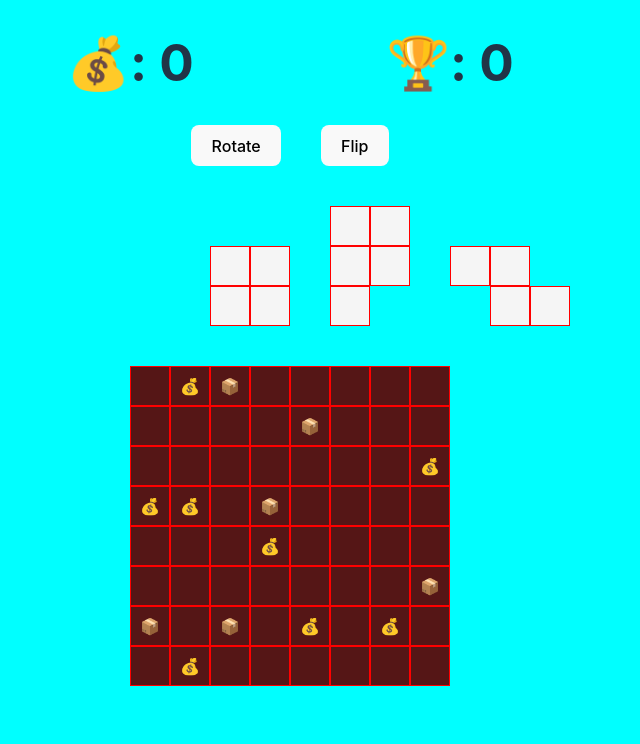
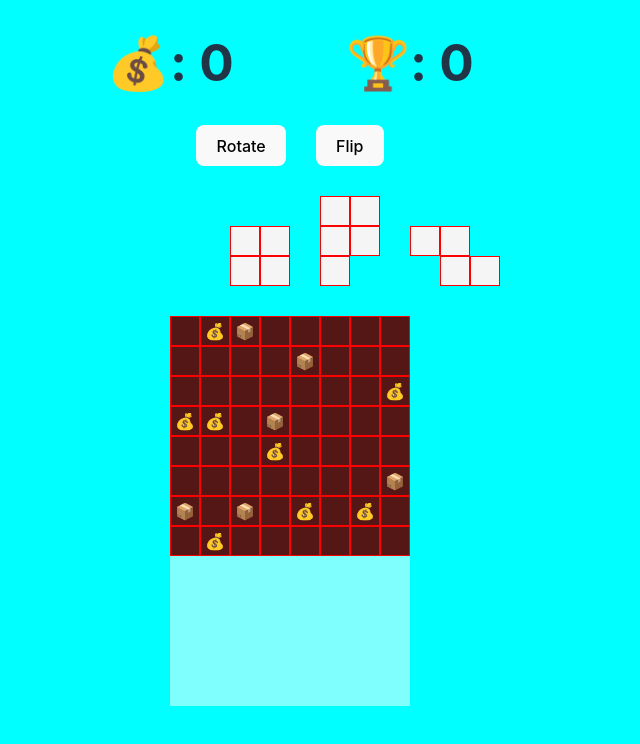
Before and after one commit to marcobaass/piece-of-cake, a React (Vite) app: page / in a window 1280 px wide. Shown: the top 744 px of the page, without its empty margins (350-990 px from the left). Built offline with nearby package versions, Linux system fonts and the light colour scheme.

Commit message:
offBoard area

```diff
--- a/src/components/Board/Board.jsx
+++ b/src/components/Board/Board.jsx
@@ -4,19 +4,28 @@ import styles from './Board.module.css';
 export default function Board() {
   // 1. State for 8x8 grid
   const [boardState, setBoardState] = useState([]);
+  const [offBoardState, setOffBoardState] = useState([]);
 
   // 2. Initialize board
   useEffect(() => {
     const initialBoard = createEmptyBoard();
+    const initialOffBoard = createOffBoard();
     placeItems(initialBoard, 'coin', 8);   // Place 8 coins
-    placeItems(initialBoard, 'object', 6); // Place 6 objects
+    placeItems(initialBoard, 'object', 6);// Place 6 objects
     setBoardState(initialBoard);
+    setOffBoardState(initialOffBoard);
   }, []);
 
   // 3. Helper function: create 8x8 2D array filled with empty cells
   const createEmptyBoard = () => {
     return Array.from({ length: 8 }, () =>
       Array.from({ length: 8 }, () => ({ type: 'empty', occupied: false }))
+    );
+  };
+
+  const createOffBoard = () => {
+    return Array.from({ length: 8 }, () =>
+      Array.from({ length: 5 }, () => ({ type: 'empty', occupied: false }))
     );
   };
 
@@ -51,6 +60,8 @@ export default function Board() {
 
   // 5. Render the board as an 8x8 grid of cells
   return (
+    <div className={styles.wholeBoard}>
+
       <div className={styles.board}>
         {boardState.map((row, rowIndex) => (
           <div key={rowIndex} className={styles.boardRow}>
@@ -65,5 +76,21 @@ export default function Board() {
           </div>
         ))}
       </div>
+
+      <div className={styles.offBoard}>
+        {offBoardState.map((row, rowIndex) => (
+          <div key={rowIndex} className={styles.boardRow}>
+            {row.map((cell, colIndex) => (
+              <div
+                key={`${rowIndex}-${colIndex}`}
+                className={styles.offCell}
+              >
+              </div>
+            ))}
+          </div>
+        ))}
+      </div>
+
+    </div>
   );
 }
--- a/src/components/Board/Board.module.css
+++ b/src/components/Board/Board.module.css
@@ -1,9 +1,21 @@
+.wholeBoard {
+  display: grid;
+}
+
 .board {
   display: grid;
   justify-content: center;
   grid-template-columns: repeat(8, var(--cell-size));
   background-color: hsl(0, 59%, 21%);
 }
+
+.offBoard {
+  display: grid;
+  justify-content: center;
+  grid-template-columns: repeat(8, var(--cell-size));
+  background-color: hsl(180, 100%, 75%);
+}
+
 
 .cell {
   box-sizing: border-box;
@@ -14,3 +26,12 @@
   width: var(--cell-size);
   height: var(--cell-size);
 }
+
+.offCell {
+  box-sizing: border-box;
+  display: flex;
+  justify-content: center;
+  align-items: center;
+  width: var(--cell-size);
+  height: var(--cell-size);
+}
--- a/src/index.css
+++ b/src/index.css
@@ -12,7 +12,7 @@
   -webkit-font-smoothing: antialiased;
   -moz-osx-font-smoothing: grayscale;
 
-  --cell-size: 40px;
+  --cell-size: 30px;
 }
 
 a {
```
Lines whose indentation alone changed are shown as unchanged.
